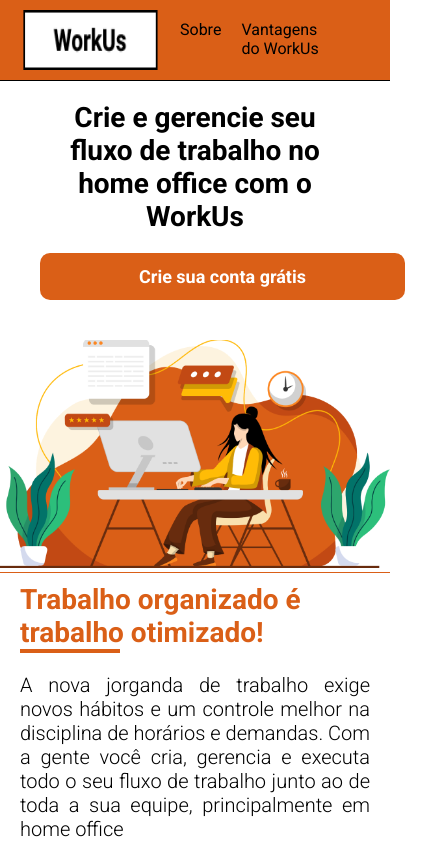
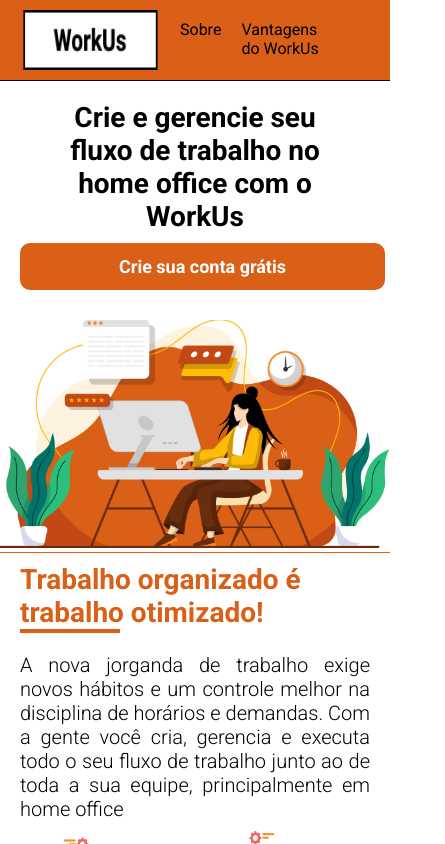
Before and after one commit to htamagnus/Projeto-Landing-Page-React-Vite, a React (Vite) app: page / in a window 390 px wide. Shown: the top 844 px of the page, 445 px wide, since content can reach past the window. Built offline with nearby package versions, Linux system fonts and the light colour scheme.

Commit message:
ajuste-botao-margem

```diff
--- a/src/components/BannerPrincipal/BannerPrincipal.module.scss
+++ b/src/components/BannerPrincipal/BannerPrincipal.module.scss
@@ -24,6 +24,10 @@
         flex-direction: column;
         gap: 20px;
 
+        &__botao {
+            margin: 10px 20px 10px 20px;
+        }
+
         &__titulo {
             text-align: center;
             font-size: 28px;
```
